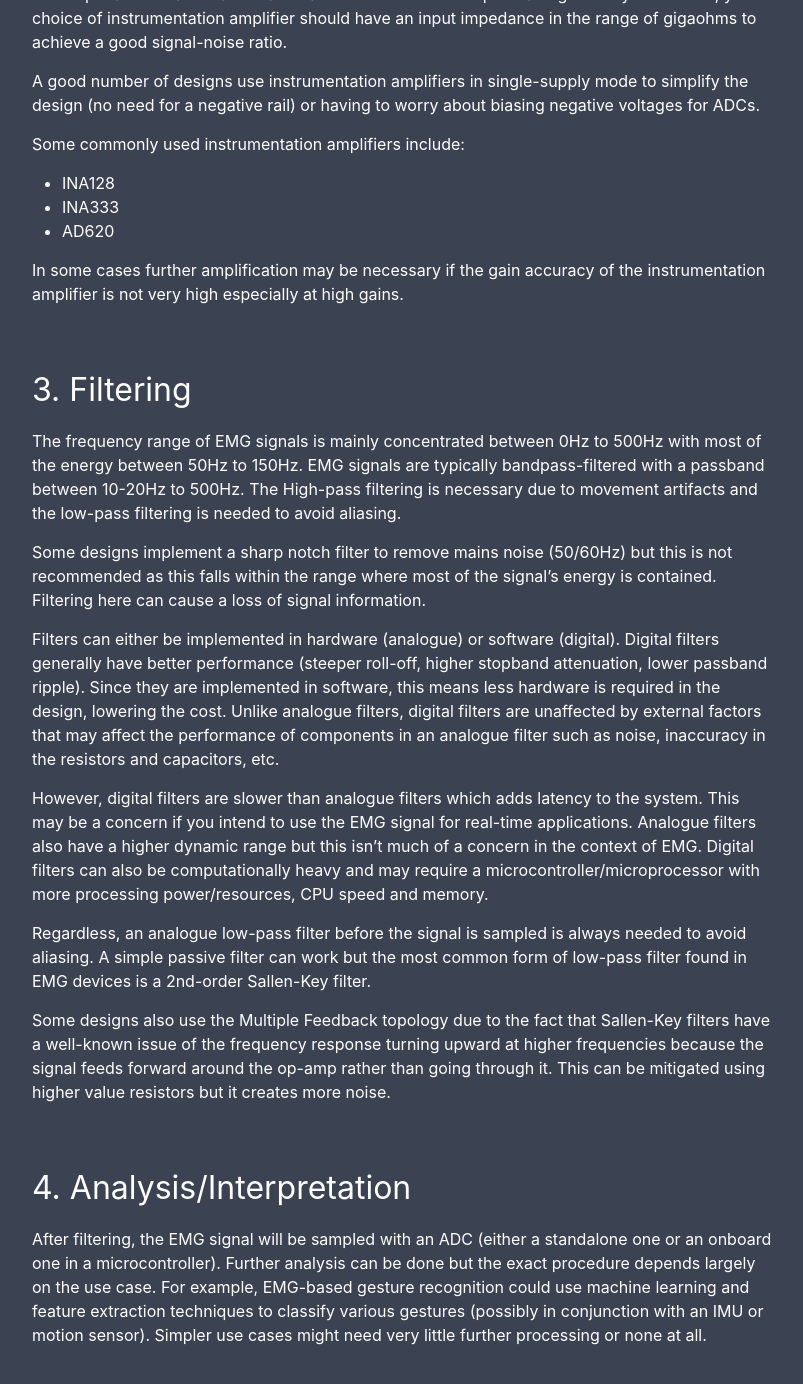
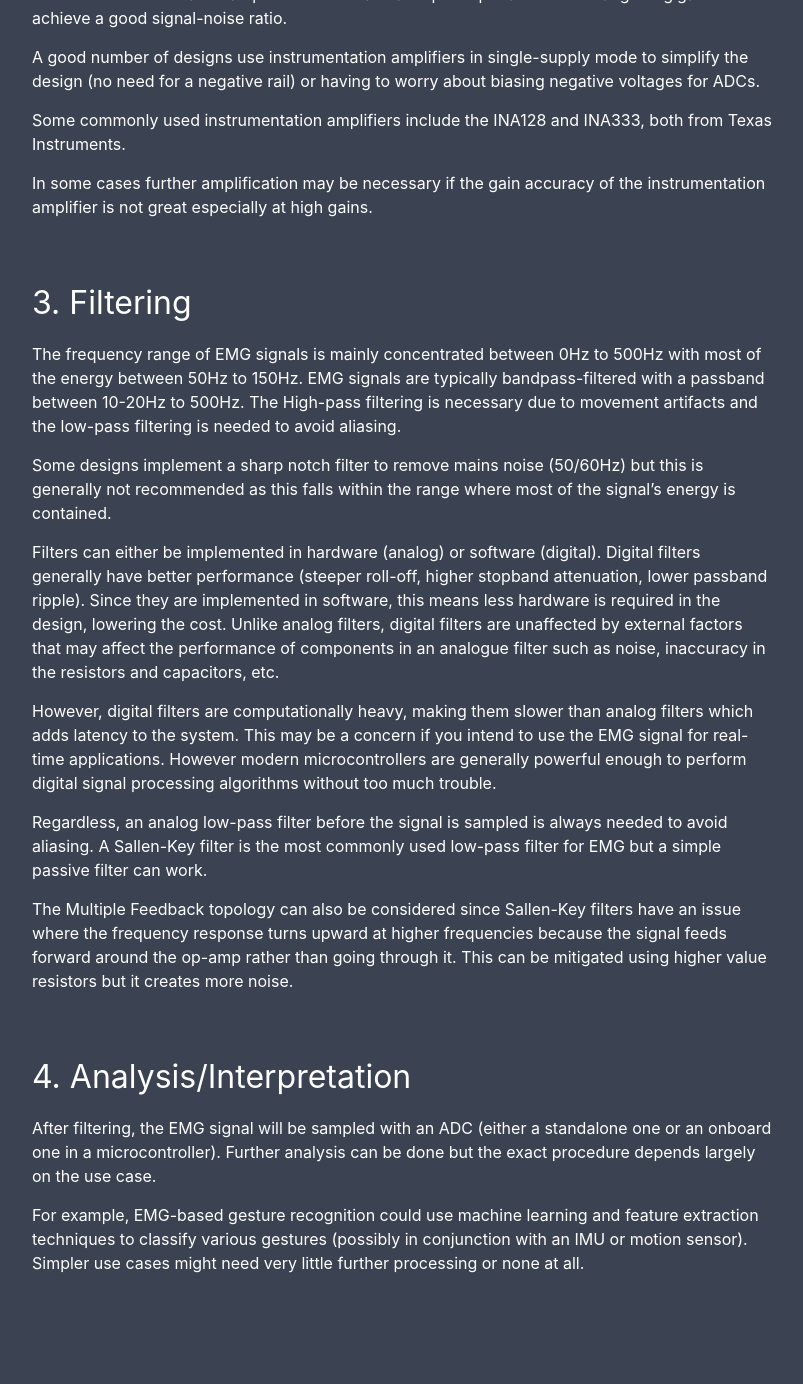
Before and after one commit to kw-ch/kw-ch.github.io, a Jekyll site: the page built from _posts/2022-12-26-emg-cookbook.md, in a window 1280 px wide and 1400 px high, scrolled down 2226 px. Shown: the top 1384 px of the window, without its empty margins (238-1041 px from the left). Built offline with Jekyll 4.4.1, drawn with Linux system fonts in a browser that asks for light colours; after the commit the page ends 3561 px from its top, so only the background shows below that; some of the changed text lies outside the part shown.

Commit message:
EMG Update

```diff
--- a/_posts/2022-12-26-emg-cookbook.md
+++ b/_posts/2022-12-26-emg-cookbook.md
@@ -4,14 +4,14 @@
 categories: misc
 ---
 
-This post is an information dump for everything I've learned while designing a surface EMG sensor as a personal project. If you're reading this, note that some parts written here assume some prior knowledge in electronics/signal processing.
+This post is basically a dump for all the information I've gathered while doing groundwork for the design of a surface EMG sensor as a personal project.
 
 # What is EMG?
 Electromyography (EMG for short) is a medical diagnostic technique for recording the electrical activity produced by muscles. When you move a muscle, your brain tells it to move using electrical signals travelling through your nervous system and these signals can be detected and measured. EMG signals have voltages in the range of μV to mV peak to peak.
 
 EMG is used for a variety of medical monitoring and diagnostic purposes but it is also currently gaining popularity in electrical/biomedical engineering as a control signal for prosthetics, electric wheelchairs, robots, computers and even flight systems.
 
-For non-medical purposes, EMG signals are measured through **surface EMG**, a technique that involves sticking conductive electrodes on the surface of the skin at the location of the target muscle. For brevity, further mentions of EMG in this post will be referring to surface EMG.
+For non-medical purposes, EMG signals are measured through **surface EMG**, a technique that involves sticking conductive electrodes on the surface of the skin at the location of the target muscle. For brevity, further mentions of EMG in this post are referring to surface EMG.
 
 # EMG Design Overview
 Generally, an EMG device consists of several stages:
@@ -25,9 +25,9 @@
 
 Gel electrodes contain a conductive gel that acts as an interface between the skin and the electrode. This improves contact which helps with detecting the weak EMG signal and reduces skin impedance and noise. However gel electrodes are expensive, non-reusable and not suitable for long-term usage as the gel and adhesive may cause irritation.
 
-Dry electrodes do not have gel or adhesive so they are reusable, making them the preferred choice for long-term monitoring and non-medical uses due to their convenience and ease of use. EMG signals obtained from dry electrodes are are lower quality compared to gel electrodes as they are more susceptible to noise and bad skin contact. The lack of adhesive can also cause movement of the electrodes relative to the surface of the skin, distorting the signal. Fortunately, these issues can be addressed through proper construction of the EMG device and a combination of hardware and software techniques.
+Dry electrodes do not have gel or adhesive so they are reusable, making them the preferred choice for long-term monitoring and non-medical uses due to their convenience and ease of use. EMG signals obtained from dry electrodes are lower quality compared to gel electrodes as they are more susceptible to noise and bad skin contact. The lack of adhesive can also cause movement of the electrodes relative to the surface of the skin, distorting the signal. Fortunately, these issues can be addressed through proper construction of the EMG device and a combination of hardware and software techniques.
 
-At the time of writing, there isn't any consensus as to what is the best design for dry electrodes. There are some recommendations such as the size of electrodes should be a maximum of 10mm parallel to the muscle and the center-to-center distance between electrodes should be ~20mm at most. However a lot of designs don't follow these recommendations and still achieve a decent quality EMG signal.
+At the time of writing, there isn't any consensus as to what is the best design for dry electrodes. There are some recommendations such as the size of electrodes should be a maximum of 10mm parallel to the muscle and the center-to-center distance between electrodes should be ~20mm at most. However some designs don't follow these and still achieve a decent quality EMG signal.
 
 'Professional' dry electrodes are typically made of silver. Cheaper and more accessible alternative materials include stainless steel, aluminium and copper. Some hobbyist designs use items such as thumb-tacks, screws, sheet metal, snap buttons and even PCBs with milled-out surfaces of copper as dry electrodes.
 
@@ -35,35 +35,34 @@
 
 Electrode placement is important to achieve a good signal. The detecting electrodes should be placed such that they are longitudinal with respect to the length of the muscle and located approximately in the middle of the muscle, avoiding any bony areas/tendons.
 
-Since EMG acquisition involves directly connecting your body to an electrical circuit, it is important to ensure electrical safety. Recent EMG devices are battery-powered and transmit data wirelessly via Bluetooth/WiFi to avoid connecting the body to mains voltage. If a wired design is needed, use a laptop with the charger unplugged. Electrical isolation such as using optocouplers, USB isolation ICs (if connecting the device to a PC), etc. is also recommended.
+Since EMG acquisition involves directly connecting your body to an electrical circuit, it is important to ensure electrical safety. Recent EMG devices are battery-powered and transmit data wirelessly to avoid connecting the body to mains voltage. If a wired design is needed, you should have some form of electrical isolation such as optocouplers, USB isolation ICs (if connecting the device to a PC), etc.
 
 ## 2. Amplification
-Due to the low voltage of EMG signals, amplification is necessary to get a better resolution of the signal. This is typically done using instrumentation amplifiers which are a subset of differential amplifiers that have very high input impedance which matches the high impedance of the skin.
+Due to the low voltage of EMG signals (only a few millivolts max), amplification is necessary to get a better resolution of the signal. This is typically done using instrumentation amplifiers which are a subset of differential amplifiers that have very high input impedance which matches the high impedance of the skin.
 
 For accurate measurements, the input impedance of the amplifier should be much larger than the skin impedance to avoid attenuation and distortion due to input loading. For dry electrodes, your choice of instrumentation amplifier should have an input impedance in the range of gigaohms to achieve a good signal-noise ratio.
 
 A good number of designs use instrumentation amplifiers in single-supply mode to simplify the design (no need for a negative rail) or having to worry about biasing negative voltages for ADCs.
 
-Some commonly used instrumentation amplifiers include:
-- INA128
-- INA333
-- AD620
+Some commonly used instrumentation amplifiers include the INA128 and INA333, both from Texas Instruments.
 
-In some cases further amplification may be necessary if the gain accuracy of the instrumentation amplifier is not very high especially at high gains.
+In some cases further amplification may be necessary if the gain accuracy of the instrumentation amplifier is not great especially at high gains.
 
 ## 3. Filtering
 The frequency range of EMG signals is mainly concentrated between 0Hz to 500Hz with most of the energy between 50Hz to 150Hz. EMG signals are typically bandpass-filtered with a passband between 10-20Hz to 500Hz. The High-pass filtering is necessary due to movement artifacts and the low-pass filtering is needed to avoid aliasing.
 
-Some designs implement a sharp notch filter to remove mains noise (50/60Hz) but this is not recommended as  this falls within the range where most of the signal's energy is contained. Filtering here can cause a loss of signal information.
+Some designs implement a sharp notch filter to remove mains noise (50/60Hz) but this is generally not recommended as this falls within the range where most of the signal's energy is contained.
 
-Filters can either be implemented in hardware (analogue) or software (digital). Digital filters generally have better performance (steeper roll-off, higher stopband attenuation, lower passband ripple). Since they are implemented in software, this means less hardware is required in the design, lowering the cost. Unlike analogue filters, digital filters are unaffected by external factors that may affect the performance of components in an analogue filter such as noise, inaccuracy in the resistors and capacitors, etc.
+Filters can either be implemented in hardware (analog) or software (digital). Digital filters generally have better performance (steeper roll-off, higher stopband attenuation, lower passband ripple). Since they are implemented in software, this means less hardware is required in the design, lowering the cost. Unlike analog filters, digital filters are unaffected by external factors that may affect the performance of components in an analogue filter such as noise, inaccuracy in the resistors and capacitors, etc.
 
-However, digital filters are slower than analogue filters which adds latency to the system. This may be a concern if you intend to use the EMG signal for real-time applications. Analogue filters also have a higher dynamic range but this isn't much of a concern in the context of EMG. Digital filters can also be computationally heavy and may require a microcontroller/microprocessor with more processing power/resources, CPU speed and memory.
+However, digital filters are computationally heavy, making them slower than analog filters which adds latency to the system. This may be a concern if you intend to use the EMG signal for real-time applications. However modern microcontrollers are generally powerful enough to perform digital signal processing algorithms without too much trouble.
 
-Regardless, an analogue low-pass filter before the signal is sampled is always needed to avoid aliasing. A simple passive filter can work but the most common form of low-pass filter found in EMG devices is a 2nd-order Sallen-Key filter.
+Regardless, an analog low-pass filter before the signal is sampled is always needed to avoid aliasing. A Sallen-Key filter is the most commonly used low-pass filter for EMG but a simple passive filter can work.
 
-Some designs also use the Multiple Feedback topology due to the fact that Sallen-Key filters have a well-known issue of the frequency response turning upward at higher frequencies because the signal feeds forward around the op-amp rather than going through it. This can be mitigated using higher value resistors but it creates more noise.
+The Multiple Feedback topology can also be considered since Sallen-Key filters have an issue where the frequency response turns upward at higher frequencies because the signal feeds forward around the op-amp rather than going through it. This can be mitigated using higher value resistors but it creates more noise.
 
 
 ## 4. Analysis/Interpretation
-After filtering, the EMG signal will be sampled with an ADC (either a standalone one or an onboard one in a microcontroller). Further analysis can be done but the exact procedure depends largely on the use case. For example, EMG-based gesture recognition could use machine learning and feature extraction techniques to classify various gestures (possibly in conjunction with an IMU or motion sensor). Simpler use cases might need very little further processing or none at all.
+After filtering, the EMG signal will be sampled with an ADC (either a standalone one or an onboard one in a microcontroller). Further analysis can be done but the exact procedure depends largely on the use case.
+
+For example, EMG-based gesture recognition could use machine learning and feature extraction techniques to classify various gestures (possibly in conjunction with an IMU or motion sensor). Simpler use cases might need very little further processing or none at all.
```
Also changed, not shown: _projects/EMG Wearable Device (WIP).md (added, +16 -0 lines), _projects/project_sample.md (deleted, +0 -7 lines), .obsidian/workspace.json, assets/v0.1.png (added).
